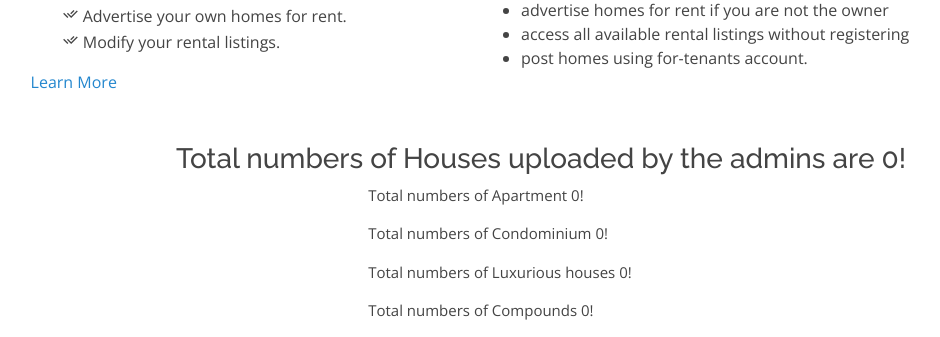
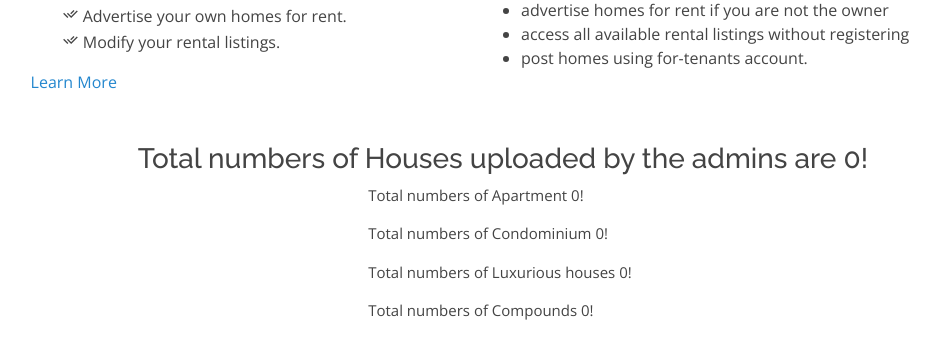
Before and after one commit to EzekielMisgae/Gojo-Afalagi, a Django app: page /homePage in a window 1280 px wide. Shown: the part 1526-1863 px from the top of the page, without its empty margins (163-1103 px from the left). Run offline with Django 4.2, Linux system fonts and the light colour scheme; the visitor is signed in with stand-in values (Sample User, id 1); data that the repository does not hold is empty; some libraries are stand-ins or nearby versions.

Commit message:
Finalised portfolio project

```diff
--- a/webapp/templates/accounts/index.html
+++ b/webapp/templates/accounts/index.html
@@ -124,7 +124,7 @@
         </div>
         <br><br>
         <div style="margin-left: 10%;">
-        <h3 style="text-align: center;">Total numbers of Houses uploaded by the admins are {{houses.count}}!</h3>
+        <h3 style="text-align: left; margin-left: 15%;">Total numbers of Houses uploaded by the admins are {{houses.count}}!</h3>
         <div style="text-align: left; margin-left: 35%; font-size: 15px;">
             <p>Total numbers of Apartment {{apartment.count}}!</p>
             <p>Total numbers of Condominium {{condominium.count}}!</p>
```
Also changed, not shown: media/images/Uploads/apartment.jpeg (added), media/images/Uploads/apartment_KagNUQy.jpeg (added), media/images/Uploads/compound_zKXc6Yo.jpeg (added), media/images/Uploads/condominium.jpeg (added), media/images/Uploads/luxury2.jpeg (added).
